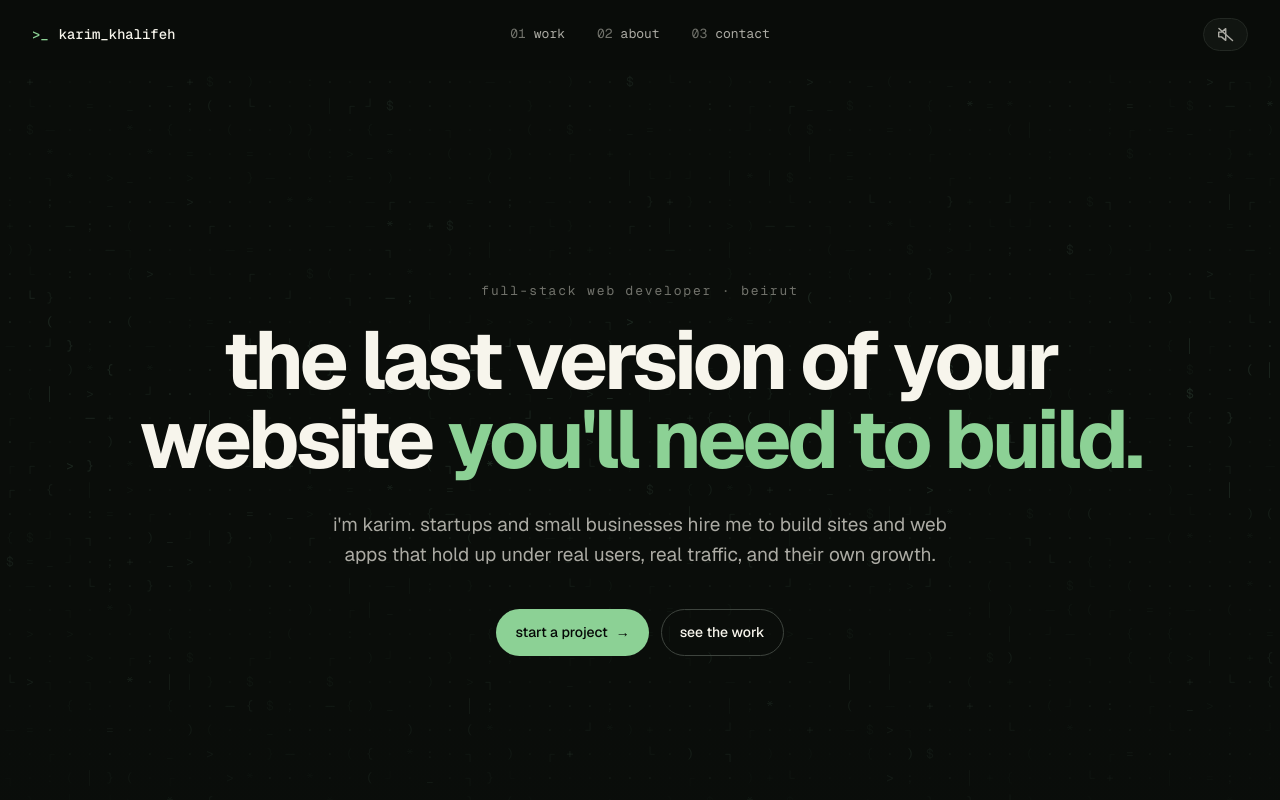
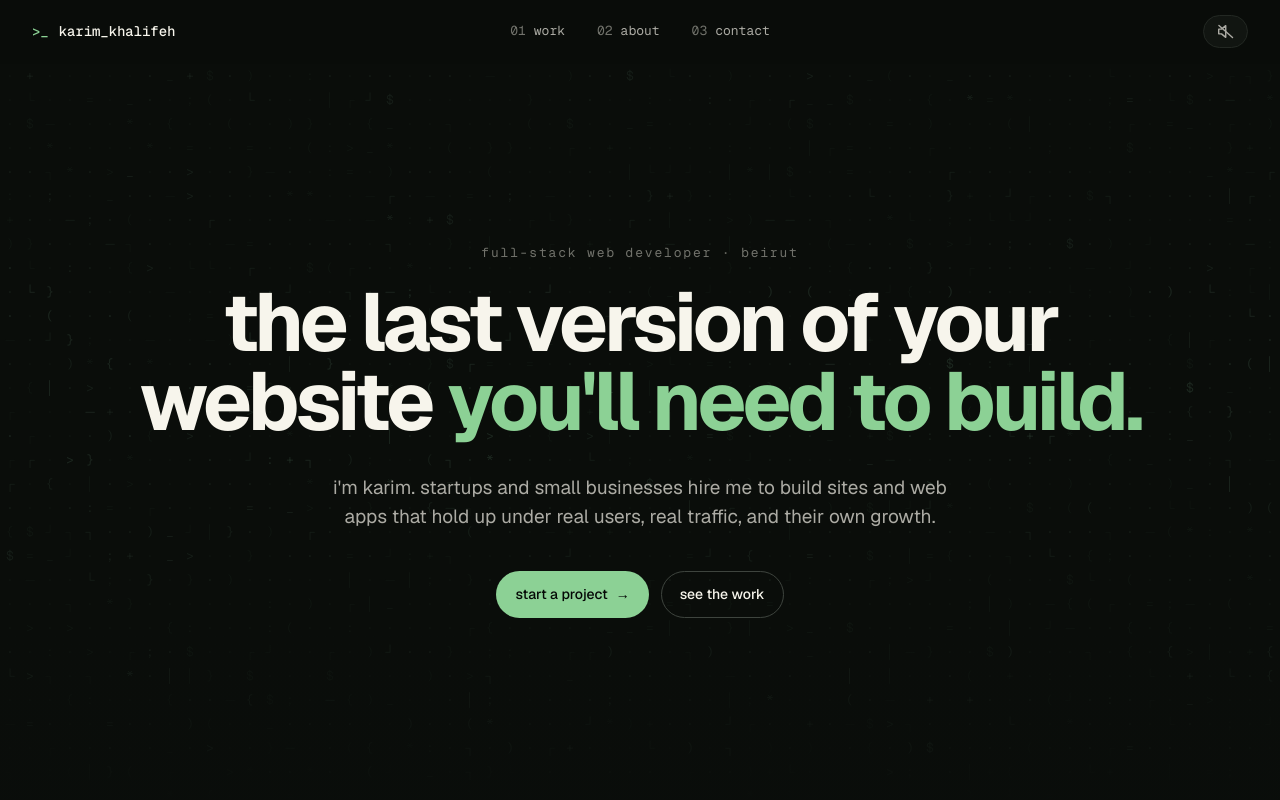
Before and after one commit to Khalifeh11/karim-website, a Next.js app: page / in a window 1280 px wide. Shown: the top 800 px of the page. Built offline with nearby package versions, Linux system fonts and the light colour scheme.

Commit message:
fix: make hero fill viewport exactly below fixed-height header
Header now has an explicit height (--header-h) so the hero's
calc(100svh - header height) is exact instead of overflowing by the
header's content-driven height.

```diff
--- a/app/components/AetherFlowHero.tsx
+++ b/app/components/AetherFlowHero.tsx
@@ -221,7 +221,10 @@ export default function AetherFlowHero() {
   }, []);
 
   return (
-    <section className="relative flex min-h-svh flex-col items-center justify-center overflow-hidden">
+    <section
+      className="relative flex flex-col items-center justify-center overflow-hidden"
+      style={{ minHeight: "calc(100svh - var(--header-h))" }}
+    >
       <canvas
         ref={canvasRef}
         className="absolute inset-0 h-full w-full"
--- a/app/globals.css
+++ b/app/globals.css
@@ -47,6 +47,9 @@
   /* Layout */
   --page-max: 1280px;
   --page-pad: 32px;
+  /* Sticky header sits in normal flow above the hero — the hero subtracts
+     this so hero + header together fill exactly one viewport. */
+  --header-h: 64px;
 
   /* Type scale (modular 1.25) */
   --t-body: 17px;
@@ -205,6 +208,9 @@ button {
   position: sticky;
   top: 0;
   z-index: 50;
+  /* border-box: the bottom border is inside --header-h, so the hero's
+     calc(100svh - --header-h) is exact. */
+  height: var(--header-h);
   backdrop-filter: blur(14px);
   background: color-mix(in oklab, var(--bg) 78%, transparent);
   border-bottom: 1px solid transparent;
@@ -216,7 +222,8 @@ button {
 .header-inner {
   max-width: var(--page-max);
   margin: 0 auto;
-  padding: 16px var(--page-pad);
+  height: 100%;
+  padding: 0 var(--page-pad);
   display: grid;
   grid-template-columns: 1fr auto 1fr;
   align-items: center;
```
